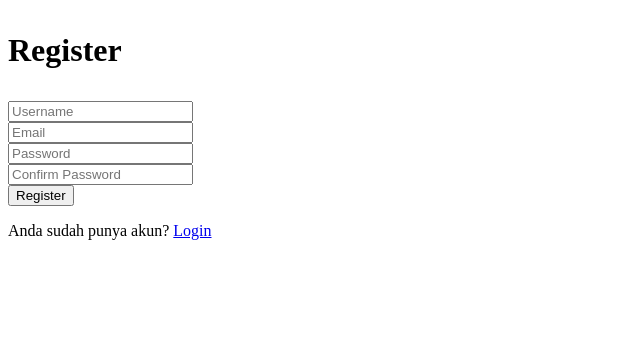
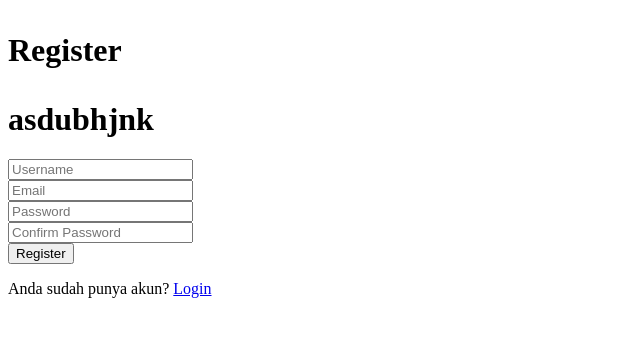
Before and after one commit to AzizWira/KasKelas, a PHP site: page /register.php in a window 1280 px wide. Shown: the top 337 px of the page, without its empty margins (0-640 px from the left). Run offline with PHP 8.4, Linux system fonts and the light colour scheme; data that the repository does not hold is empty.

Commit message:
test commit

```diff
--- a/register.php
+++ b/register.php
@@ -59,6 +59,7 @@ if (isset($_POST['submit'])) {
     <div class="container">
         <form action="" method="POST" class="login-email">
             <p class="login-text" style="font-size: 2rem; font-weight: 800;">Register</p>
+            <h1>asdubhjnk</h1>
             <div class="input-group">
                 <input type="text" placeholder="Username" name="username" value="<?php echo $username; ?>" required>
             </div>
```
